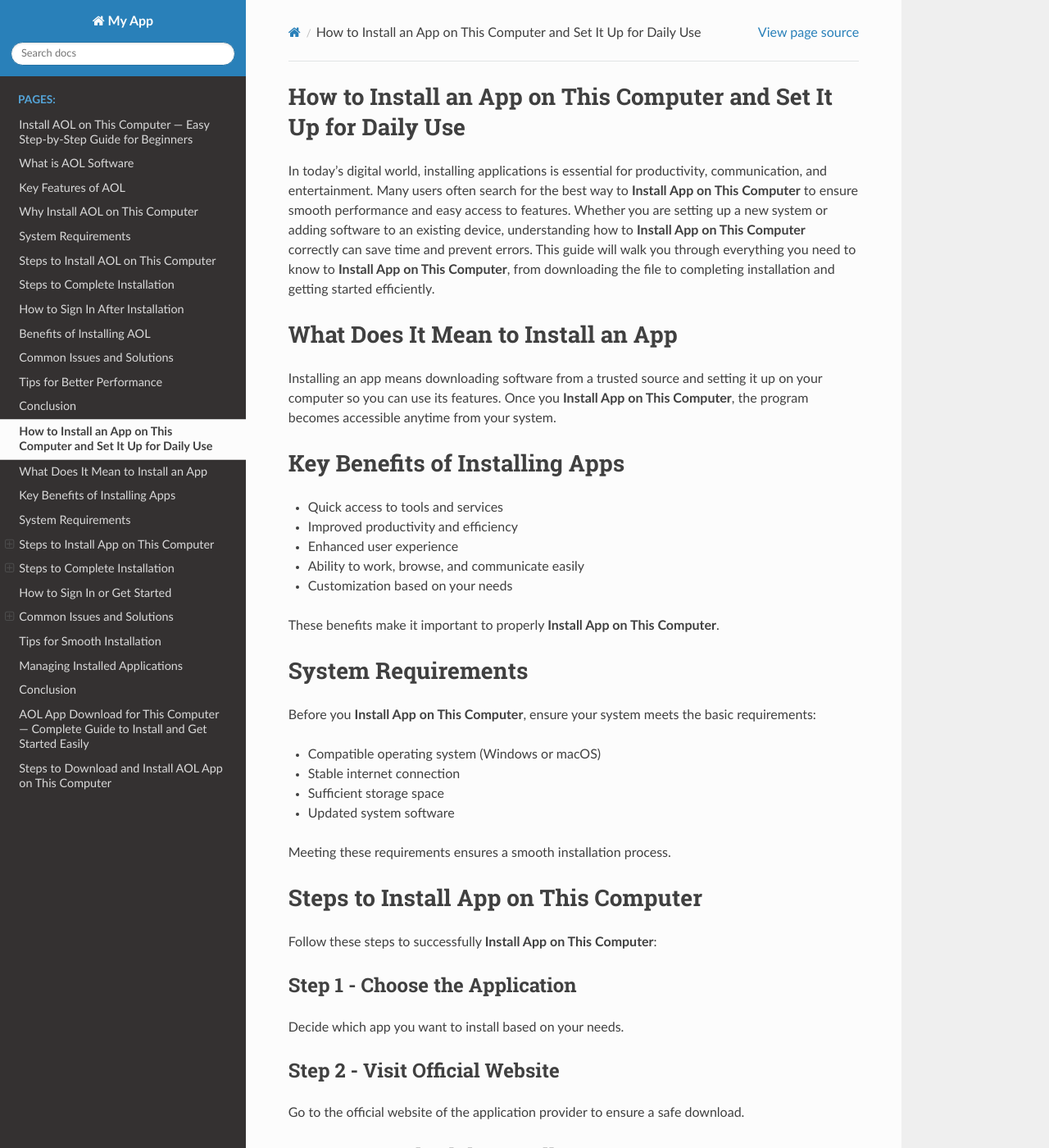
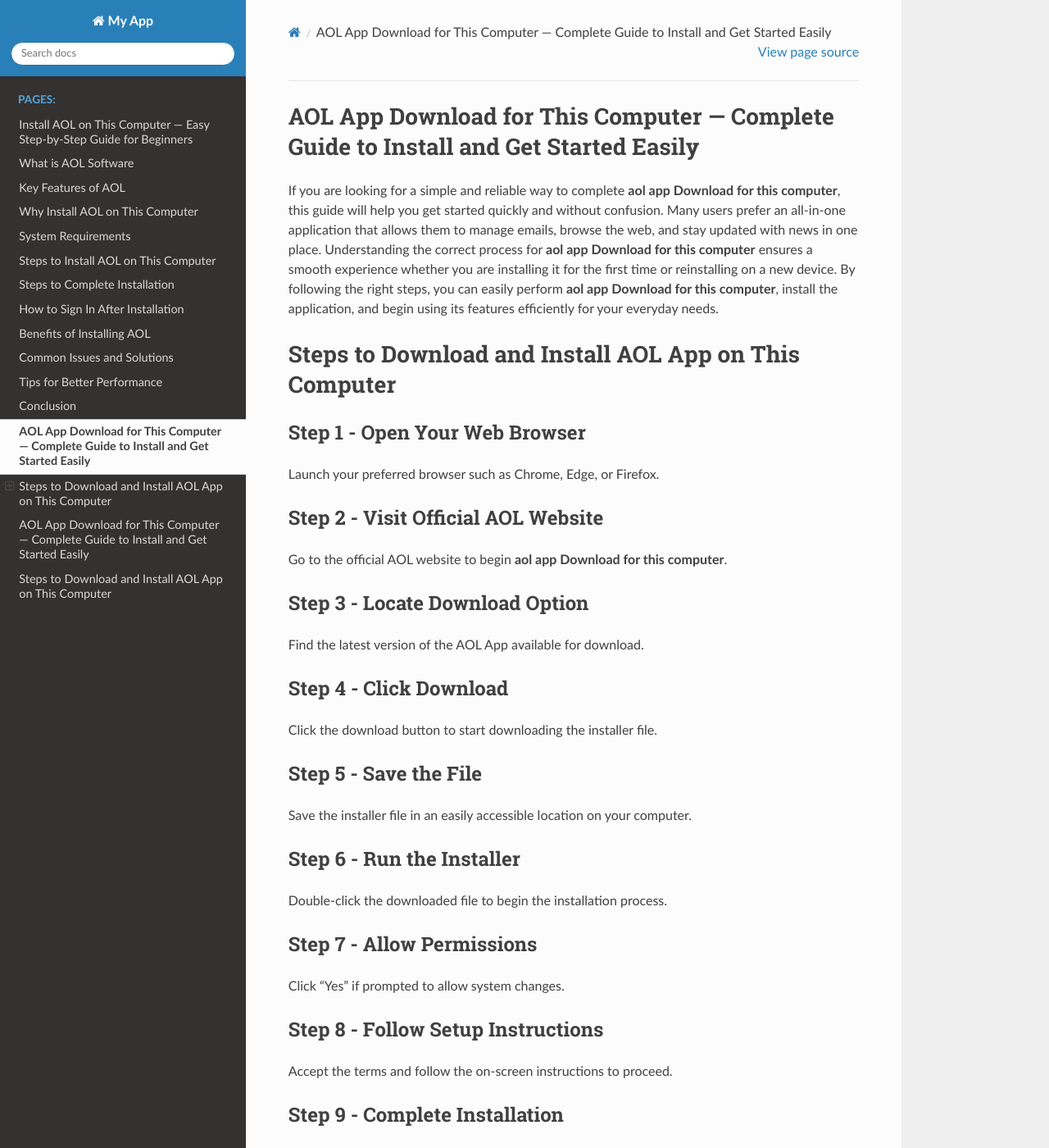
Before and after one commit to Dshead-ai/myapp, a Sphinx documentation site: the page built from docs/install-app.rst, in a window 1280 px wide and 1400 px high. Shown: the whole window at 82% size. Built offline with Sphinx 7.4.7 and the Read the Docs theme 3.1.0, drawn with Linux system fonts in a browser that asks for light colours; some of the changed text lies outside the part shown.

Commit message:
Update install-app.rst

```diff
--- a/docs/install-app.rst
+++ b/docs/install-app.rst
@@ -1,163 +1,57 @@
-How to Install an App on This Computer and Set It Up for Daily Use
-========================================================================
+AOL App Download for This Computer — Complete Guide to Install and Get Started Easily
+=====================================================================================
 
-In today’s digital world, installing applications is essential for productivity, communication, and entertainment. Many users often search for the best way to **Install App on This Computer** to ensure smooth performance and easy access to features. Whether you are setting up a new system or adding software to an existing device, understanding how to **Install App on This Computer** correctly can save time and prevent errors. This guide will walk you through everything you need to know to **Install App on This Computer**, from downloading the file to completing installation and getting started efficiently.
+If you are looking for a simple and reliable way to complete **aol app Download for this computer**, this guide will help you get started quickly and without confusion. Many users prefer an all-in-one application that allows them to manage emails, browse the web, and stay updated with news in one place. Understanding the correct process for **aol app Download for this computer** ensures a smooth experience whether you are installing it for the first time or reinstalling on a new device. By following the right steps, you can easily perform **aol app Download for this computer**, install the application, and begin using its features efficiently for your everyday needs.
 
-What Does It Mean to Install an App
-==================================
+Steps to Download and Install AOL App on This Computer
+=====================================================
 
-Installing an app means downloading software from a trusted source and setting it up on your computer so you can use its features. Once you **Install App on This Computer**, the program becomes accessible anytime from your system.
+Step 1 - Open Your Web Browser
+------------------------------
 
-Key Benefits of Installing Apps
-==============================
+Launch your preferred browser such as Chrome, Edge, or Firefox.
 
-- Quick access to tools and services
-- Improved productivity and efficiency
-- Enhanced user experience
-- Ability to work, browse, and communicate easily
-- Customization based on your needs
+Step 2 - Visit Official AOL Website
+------------------------------------
 
-These benefits make it important to properly **Install App on This Computer**.
+Go to the official AOL website to begin **aol app Download for this computer**.
 
-System Requirements
-===================
-
-Before you **Install App on This Computer**, ensure your system meets the basic requirements:
-
-- Compatible operating system (Windows or macOS)
-- Stable internet connection
-- Sufficient storage space
-- Updated system software
-
-Meeting these requirements ensures a smooth installation process.
-
-Steps to Install App on This Computer
-====================================
-
-Follow these steps to successfully **Install App on This Computer**:
-
-Step 1 - Choose the Application
+Step 3 - Locate Download Option
 --------------------------------
 
-Decide which app you want to install based on your needs.
+Find the latest version of the AOL App available for download.
 
-Step 2 - Visit Official Website
---------------------------------
+Step 4 - Click Download
+------------------------
 
-Go to the official website of the application provider to ensure a safe download.
+Click the download button to start downloading the installer file.
 
-Step 3 - Download the Installer
---------------------------------
-
-Click the download button to get the setup file on your computer.
-
-Step 4 - Save the File
+Step 5 - Save the File
 -----------------------
 
-Save the installer file in an easily accessible location.
+Save the installer file in an easily accessible location on your computer.
 
-Step 5 - Open the Installer
-----------------------------
-
-Double-click the downloaded file to begin installation.
-
-These steps help you begin the process to **Install App on This Computer**.
-
-Steps to Complete Installation
-==============================
-
-After downloading, follow these steps to finish installing:
-
-Step 1 - Grant Permissions
+Step 6 - Run the Installer
 ---------------------------
 
-Allow the system to run the installer when prompted.
+Double-click the downloaded file to begin the installation process.
 
-Step 2 - Follow Setup Instructions
+Step 7 - Allow Permissions
+---------------------------
+
+Click “Yes” if prompted to allow system changes.
+
+Step 8 - Follow Setup Instructions
 -----------------------------------
 
-Read and accept the terms and conditions, then proceed.
+Accept the terms and follow the on-screen instructions to proceed.
 
-Step 3 - Choose Installation Location
---------------------------------------
+Step 9 - Complete Installation
+-------------------------------
 
-Select where you want the app to be installed on your computer.
+Wait for the installation process to finish successfully.
 
-Step 4 - Install the App
--------------------------
+Step 10 - Launch and Sign In
+-----------------------------
 
-Click the install button and wait for the process to complete.
-
-Step 5 - Launch the App
-------------------------
-
-Open the application once installation is finished.
-
-Now you have successfully completed the process to **Install App on This Computer**.
-
-How to Sign In or Get Started
-============================
-
-After you **Install App on This Computer**, follow these general steps:
-
-- Open the application
-- Create a new account or sign in
-- Configure basic settings
-- Start using the app
-
-This helps you begin using your installed application efficiently.
-
-Common Issues and Solutions
-==========================
-
-While trying to **Install App on This Computer**, you may face some issues:
-
-Download Not Working
----------------------
-
-- Check internet connection
-- Refresh and try again
-
-Installation Failed
---------------------
-
-- Run installer as administrator
-- Close background programs
-
-App Not Opening
-----------------
-
-- Restart your computer
-- Reinstall the application
-
-These solutions help ensure a smooth process.
-
-Tips for Smooth Installation
-===========================
-
-Follow these tips when you **Install App on This Computer**:
-
-- Always download from official sources
-- Keep your system updated
-- Avoid interrupting the installation
-- Check system compatibility
-- Use antivirus protection
-
-These tips improve your installation experience.
-
-Managing Installed Applications
-===============================
-
-After you **Install App on This Computer**, proper management is important:
-
-- Update apps regularly
-- Remove unused applications
-- Clear cache and temporary files
-- Monitor system performance
-
-This ensures your computer runs efficiently.
-
-Conclusion
-==========
-
-Learning how to **Install App on This Computer** is an essential skill for every user. By following the correct steps, you can easily download, install, and start using any application without complications. Whether for work, communication, or entertainment, knowing how to **Install App on This Computer** ensures a smooth and efficient experience. With this guide, you can confidently install apps and make the most of your computer’s capabilities.
+Open the AOL App, enter your email credentials, and start using the application.
```
